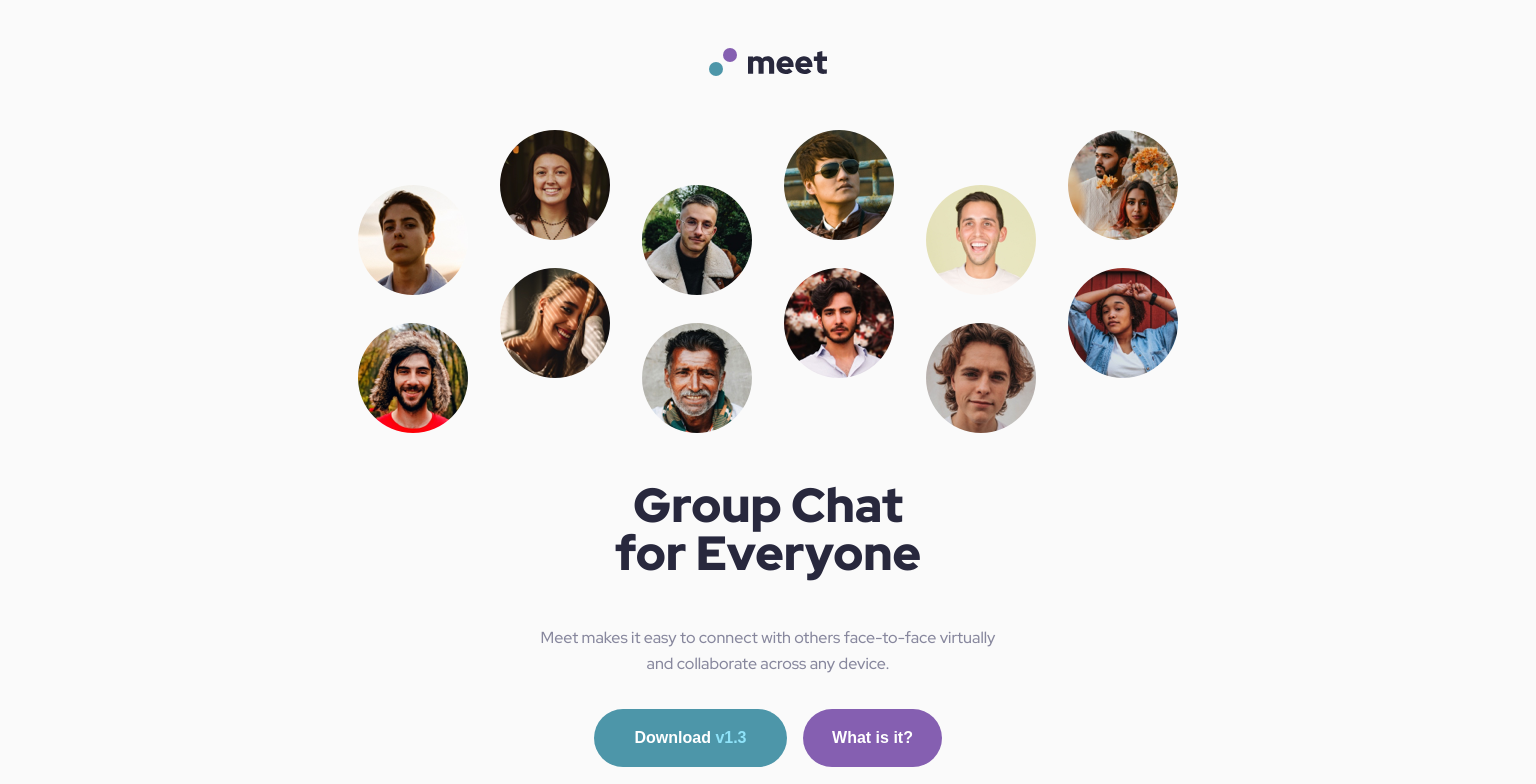
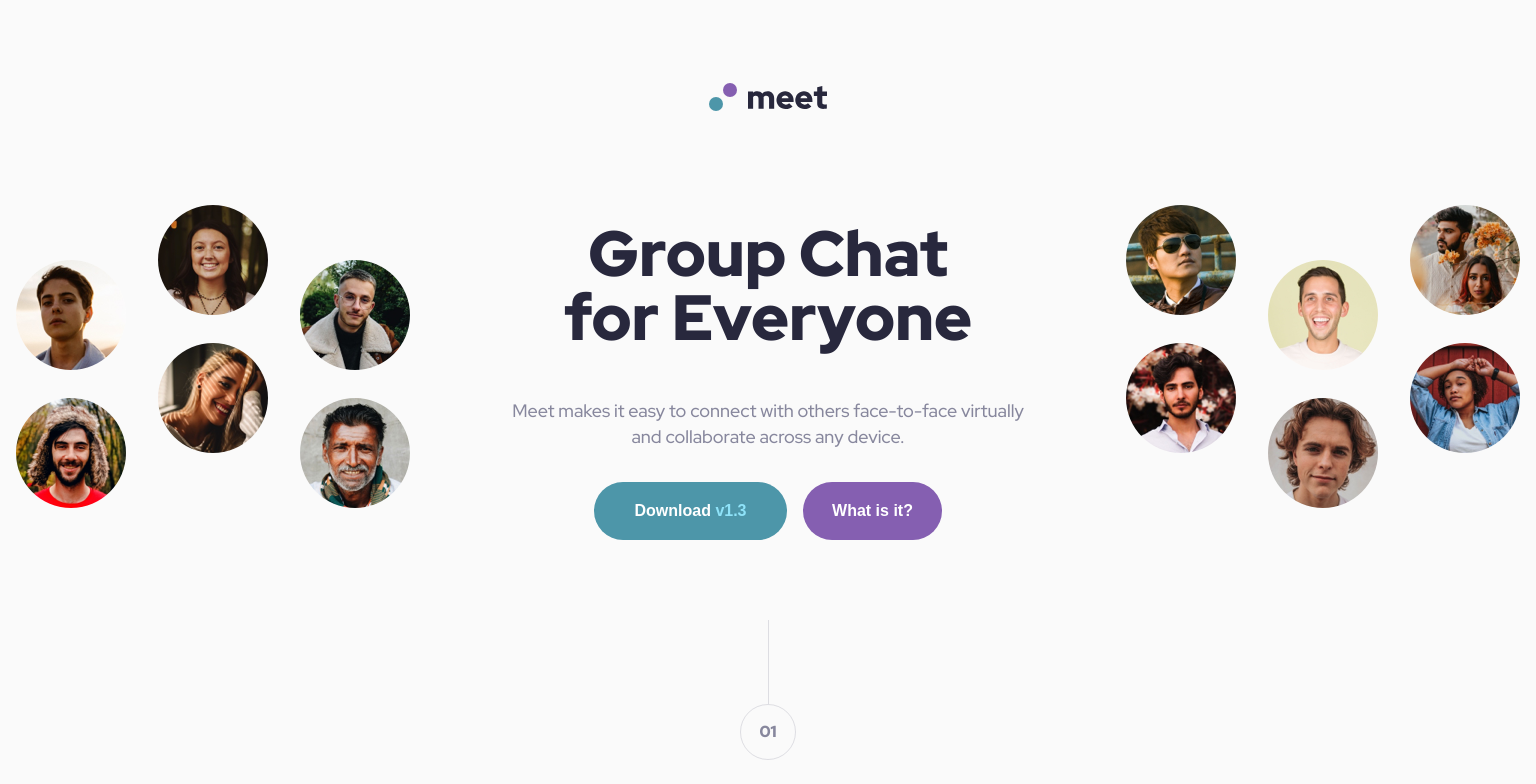
Before and after one commit to Ani-Kiria/Meet-Landing-Page, a plain HTML site: page index.html in a window 1536 px wide. Shown: the top 784 px of the page. Drawn offline with Linux system fonts and the light colour scheme.

Commit message:
add setup for desktop

```diff
--- a/index.html
+++ b/index.html
@@ -22,16 +22,28 @@
           alt="hero"
           class="hero-image"
         />
+        <img
+          src="./assets/desktop/image-hero-left.png"
+          alt="hero"
+          class="hero-image1"
+        />
+        <div class="text-container">
           <h1>Group Chat for Everyone</h1>
           <p class="main-texts">
             Meet makes it easy to connect with others face-to-face virtually and
             collaborate across any device.
           </p>
-
           <div class="button-container">
             <button class="download-button">Download <span>v1.3</span></button>
             <button class="info-button">What is it?</button>
           </div>
+        </div>
+
+        <img
+          src="./assets/desktop/image-hero-right.png"
+          alt="hero"
+          class="hero-image2"
+        />
       </div>
 
       <div class="linegroup">
--- a/style.css
+++ b/style.css
@@ -8,6 +8,12 @@ body {
   background-color: #fafafa;
   height: 100vh;
   overflow-x: hidden;
+}
+.hero-image1 {
+  display: none;
+}
+.hero-image2 {
+  display: none;
 }
 .main-container {
   display: flex;
@@ -227,3 +233,56 @@ footer span {
     width: 573px;
   }
 }
+@media screen and (min-width: 1440px) {
+  .hero-image {
+    display: none;
+  }
+  .hero-image1 {
+    display: flex;
+  }
+  .hero-image2 {
+    display: flex;
+  }
+  .logo-image {
+    padding: 83px 0 63px;
+  }
+  .hero-container {
+    flex-direction: row;
+    gap: 88px;
+  }
+  .text-container {
+    display: flex;
+    flex-direction: column;
+    align-items: center;
+  }
+  h1 {
+    font-size: 64px;
+    width: 445px;
+  }
+  p {
+    font-size: 18px;
+    line-height: 1.44;
+  }
+  .main-texts {
+    width: 540px;
+  }
+  .download-button:hover {
+    background-color: #71c0d4;
+  }
+  .info-button:hover {
+    background-color: #b18bdd;
+  }
+  .purple-download {
+    background-color: #b18bdd;
+  }
+  .image-container img {
+    width: 255px;
+  }
+  .image-container {
+    gap: 30px;
+  }
+  footer {
+    flex-direction: row;
+    gap: 125px;
+  }
+}
```
Lines whose indentation alone changed are shown as unchanged.
